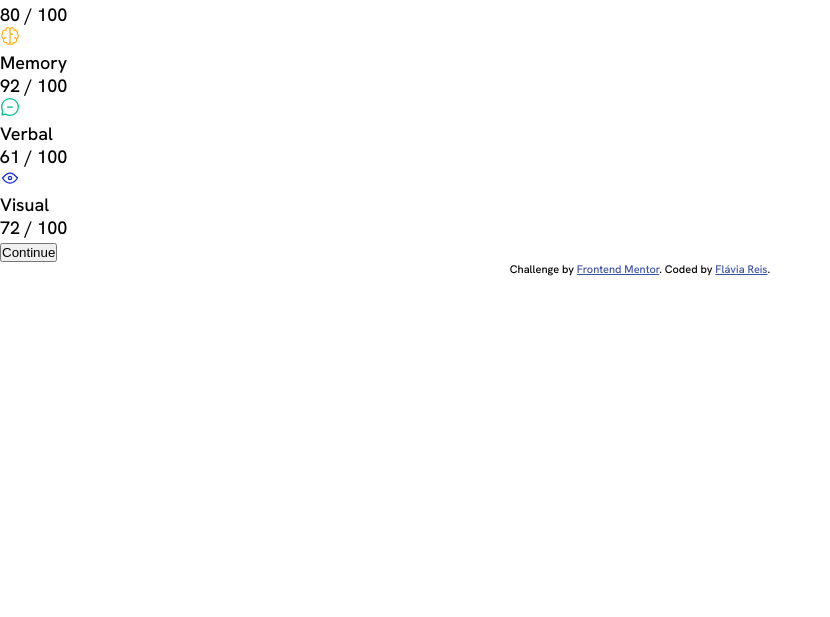
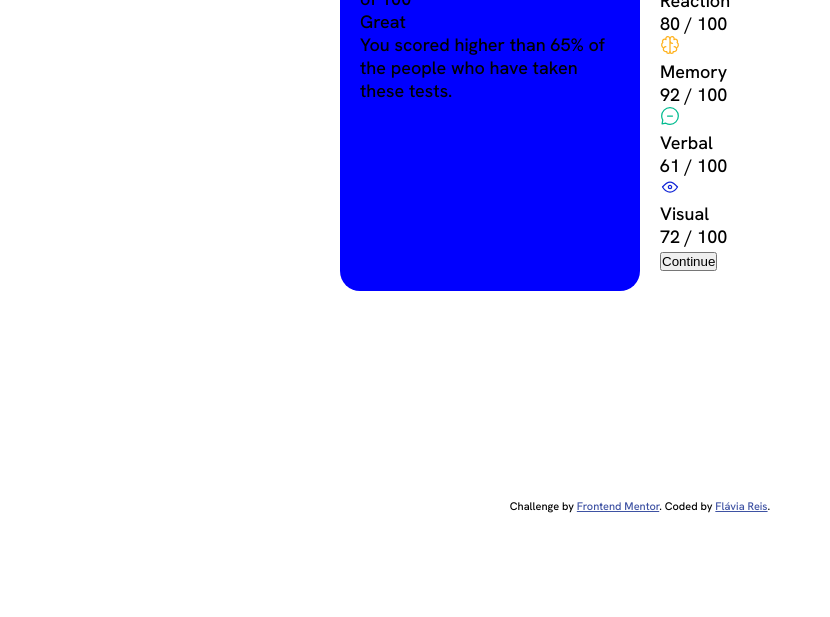
Before and after one commit to flaviare1s/results-summary-component, a plain HTML site: page index.html in a window 1280 px wide. Shown: the part 183-800 px from the top of the page, without its empty margins (0-830 px from the left). Drawn offline with Linux system fonts and the light colour scheme.

Commit message:
Update index.html and style.css

```diff
--- a/index.html
+++ b/index.html
@@ -13,16 +13,19 @@
 
   <div class="container">
   <div class="card">
-      <div class="card-top">
+
+        <div class="half-card left">
           <p>Your Result</p>
           <div class="result">
             <p>76</p>
             <p>of 100</p>
           </div>
+          <div>
             <p>Great</p>
             <p>You scored higher than 65% of the people who have taken these tests.</p>
           </div>
-      <div class="card-bottom">
+        </div>
+        <div class="half-card right">
           <p>Summary</p>
           <div class="attribute">
             <div>
@@ -59,12 +62,11 @@
             <div>
               <p>72 / 100</p>
             </div>
-        </div>
           <button>
             Continue
           </button>
   </div>
-
+      </div>
     </div>
     <div class="attribution">
       Challenge by <a href="https://www.frontendmentor.io?ref=challenge" target="_blank">Frontend Mentor</a>.
--- a/style.css
+++ b/style.css
@@ -10,6 +10,36 @@ body {
     font-family: 'Hanken Grotesk', sans-serif;
     font-size: 18px;
     font-weight: 500;
+}
+
+.container {
+    width: 100vw;
+    height: 100vh;
+    display: flex;
+    flex-direction: column;
+    align-items: center;
+}
+
+.card {
+    width: 600px;
+    display: flex;
+
+}
+
+.half-card {
+    width: 300px;
+    height: 100%;
+    padding: 20px;
+}
+
+.left {
+    border-radius: 20px;
+    background-color: blue;
+}
+
+.right {
+    background-color: hsl(0, 0%, 100%);
+    border-radius: 20px;
 }
 
 .attribution {
@@ -28,3 +58,14 @@ body {
 .extra-bold {
     font-weight: 800;
 }
+
+@media screen and (max-width:600px) {
+    .container {
+        width: 100%;
+    }
+
+   .card {
+    width: 100%;
+    flex-direction: column;
+   }
+}
```
Lines whose indentation alone changed are shown as unchanged.
